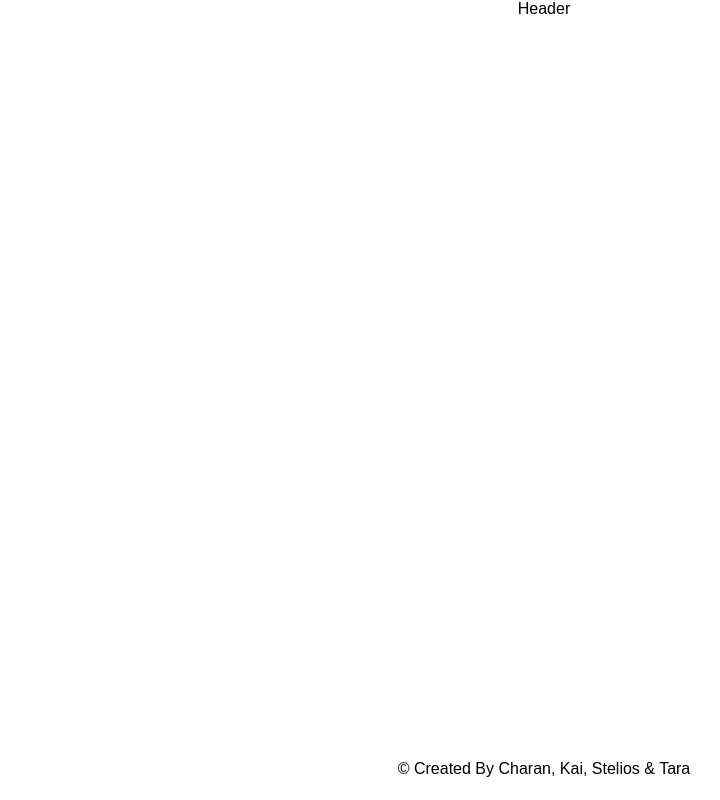
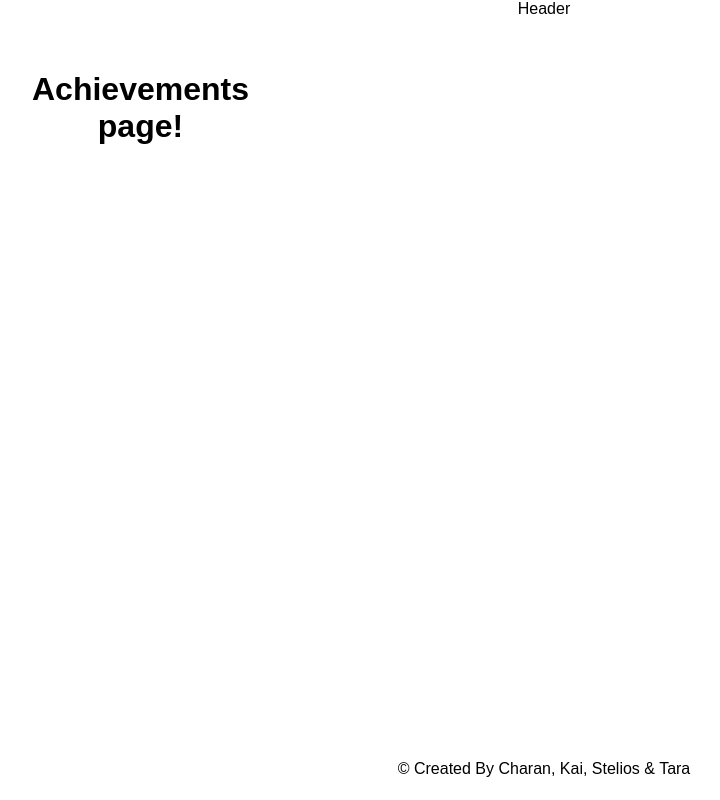
Before and after one commit to ckp8/HabiTrack, a React app in the folder client/: page /achievements in a window 1280 px wide. Shown: the whole page, without its empty margins (96-816 px from the left). Built offline with nearby package versions, Linux system fonts and the light colour scheme.

Commit message:
add new achievement and not found routes

```diff
--- a/client/src/App.js
+++ b/client/src/App.js
@@ -1,7 +1,7 @@
 import React, { Component } from 'react';
 import { Switch, Route } from 'react-router-dom';
 
-import { Landing, Registration, AddHabit, TodayHabits,AllHabits} from './pages';
+import { Landing, Registration, AddHabit, TodayHabits, AllHabits, Achievements, NotFound} from './pages';
 import { Header, Footer } from './layout';
 
 import './styles/app.css';
@@ -20,6 +20,8 @@ class App extends React.Component {
                     <Route path="/add" component={AddHabit} />
                     <Route path="/today" component={TodayHabits} />
                     <Route path="/all" component={AllHabits} />
+                    <Route path="/achievements" component={Achievements} />
+                    <Route path="/*" component={NotFound} />
                 </Switch>
                 </main>
 
--- /dev/null
+++ b/client/src/pages/Achievements/index.js
@@ -0,0 +1,11 @@
+import React, { Component } from 'react';
+
+class Achievements extends React.Component {
+    render() {
+        return (
+            <h1>Achievements page!</h1>
+        )
+    }
+}
+
+export default Achievements;
--- /dev/null
+++ b/client/src/pages/NotFound/index.js
@@ -0,0 +1,11 @@
+import React, { Component } from 'react';
+
+class NotFound extends React.Component {
+    render() {
+        return (
+            <h1>404 Page Not Found!</h1>
+        )
+    }
+}
+
+export default NotFound;
--- a/client/src/pages/index.js
+++ b/client/src/pages/index.js
@@ -1,5 +1,7 @@
-export { default as Landing } from './Landing'
+export { default as Landing } from './landing'
 export { default as Registration } from './Registration'
 export { default as TodayHabits } from './TodayHabits'
 export { default as AddHabit } from './AddHabit'
 export { default as AllHabits } from './AllHabits'
+export { default as Achievements } from './Achievements'
+export { default as NotFound } from './NotFound'
```
Also changed, not shown: 2 other files (tests, documents, lock files or other folders).
